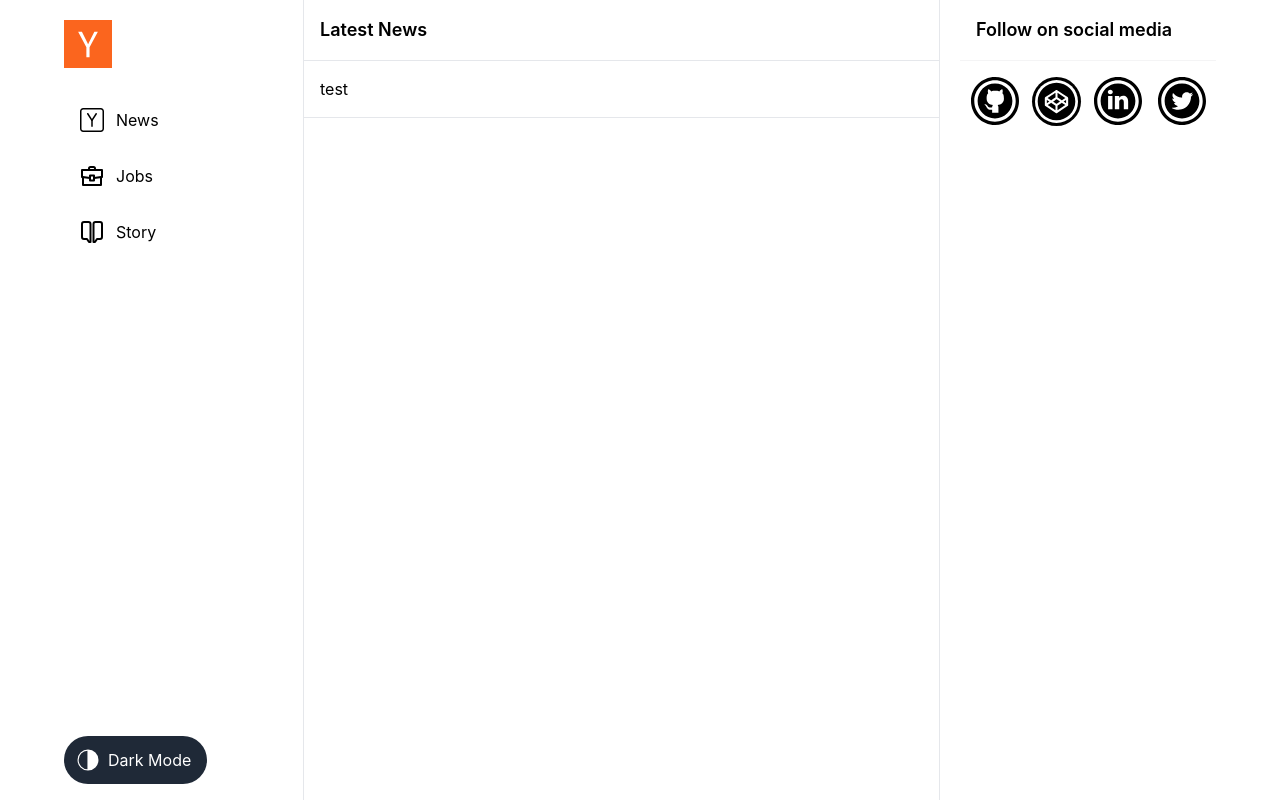
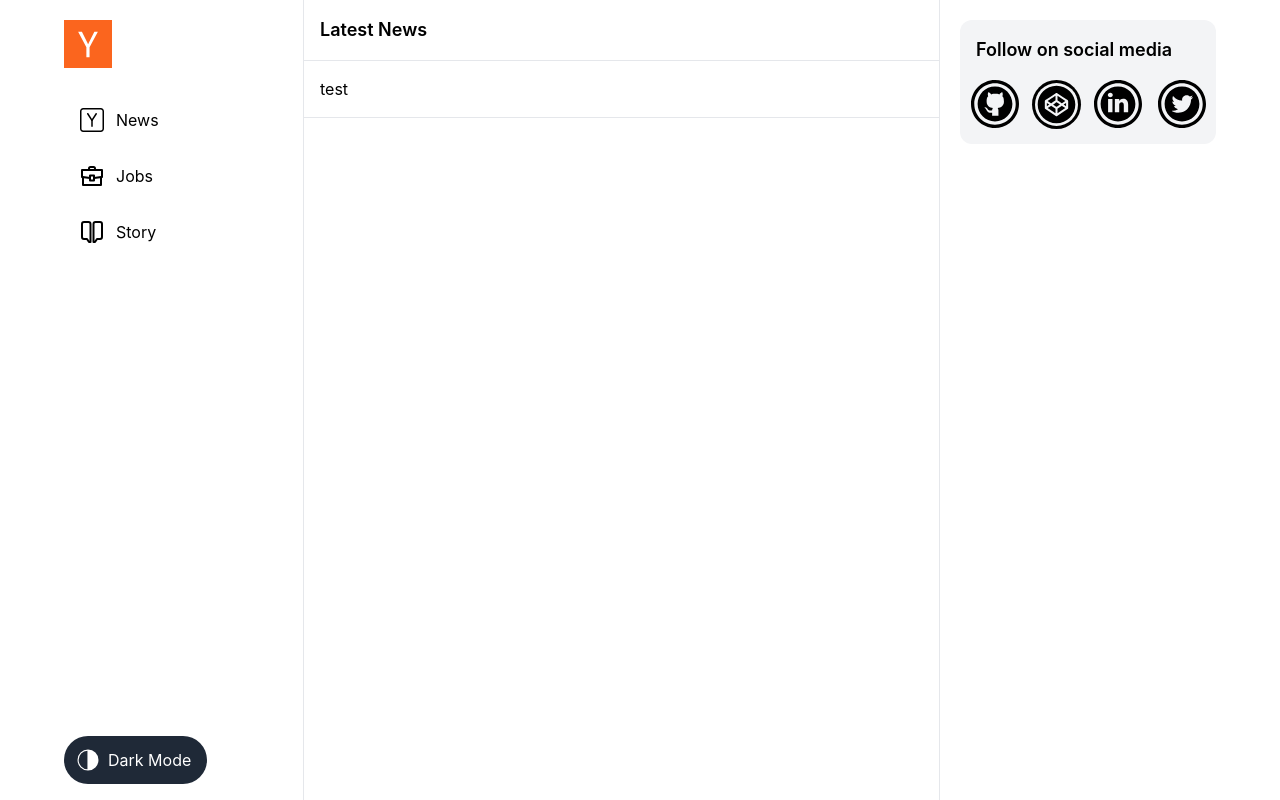
Before and after one commit to ertugrulhaskan/hacker-news, a React (Create React App) app: page / in a window 1280 px wide. Built offline with nearby package versions, Linux system fonts and the light colour scheme.

Commit message:
Social media changes

```diff
--- a/src/App.js
+++ b/src/App.js
@@ -16,7 +16,7 @@ function App() {
               <Box />
             </div>
           </section>
-          <section className="w-64">
+          <section className="w-64 pt-5">
             <SocialMedia />
           </section>
         </div>
--- a/src/assets/styles/tailwind.css
+++ b/src/assets/styles/tailwind.css
@@ -10,7 +10,7 @@
   }
 
   h2 {
-    @apply my-4 mx-4 text-lg font-semibold;
+    @apply p-4 text-lg font-semibold;
   }
 }
 
--- a/src/components/Common/SocialMedia.js
+++ b/src/components/Common/SocialMedia.js
@@ -2,9 +2,9 @@ import React from "react";
 
 function SocialMedia() {
   return (
-    <>
+    <div className="rounded-xl bg-gray-100">
       <h2>Follow on social media</h2>
-      <div className="sticky inset-0 flex w-full flex-row justify-center border-t border-zinc-100 bg-white py-4">
+      <div className="flex flex-row justify-center pb-4">
         <div className="h-12">
           <a
             href="https://github.com/ertugrulhaskan"
@@ -53,7 +53,7 @@ function SocialMedia() {
           </a>
         </div>
       </div>
-    </>
+    </div>
   );
 }
 
```
